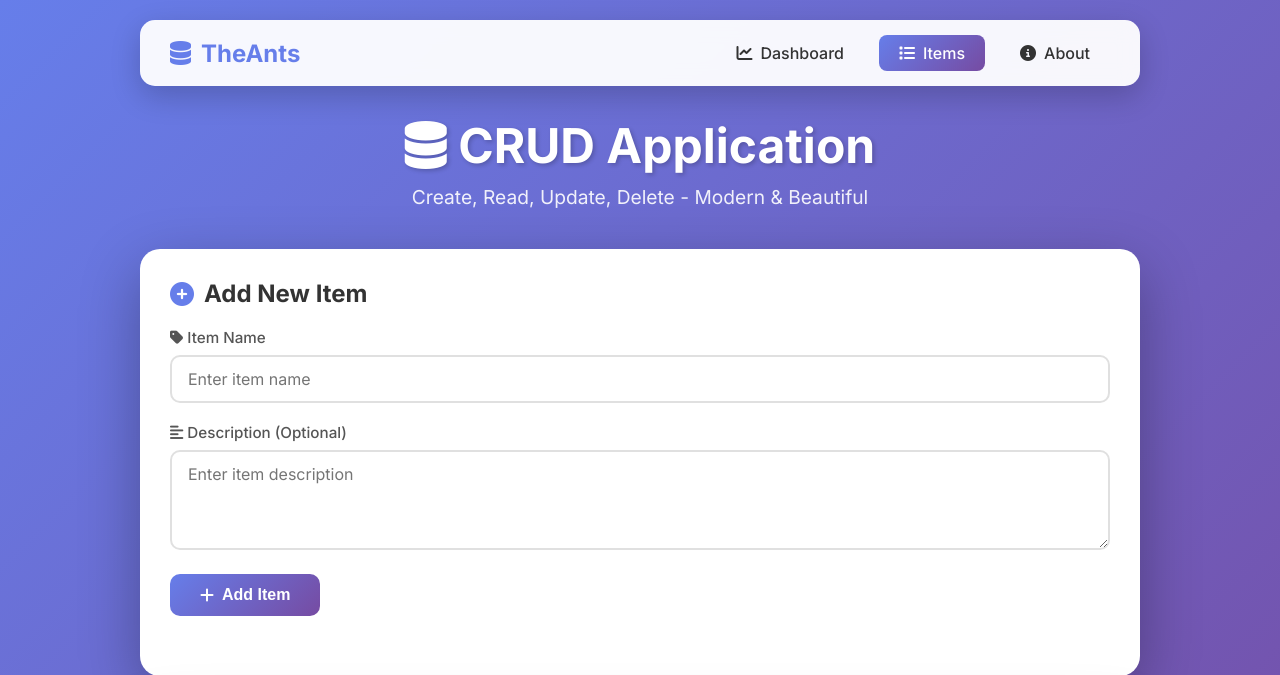
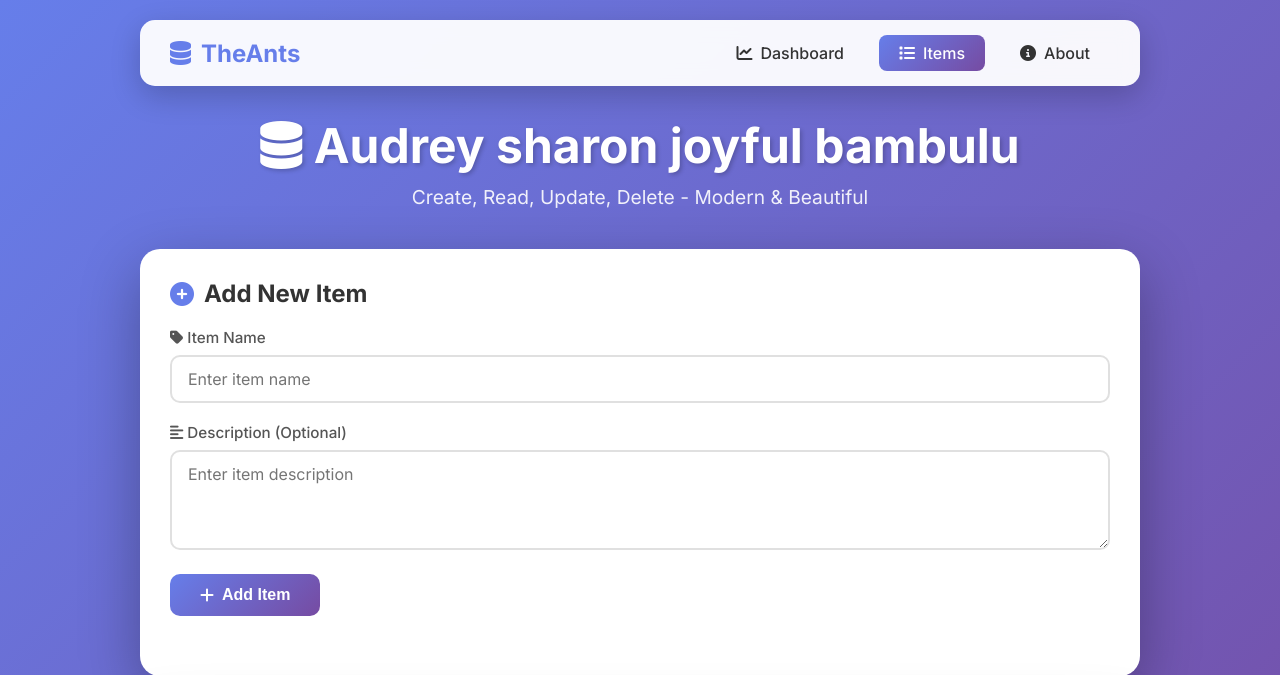
Before and after one commit to theantsgroupdo-wq/demo-jenkins, a Flask app: page / in a window 1280 px wide. Shown: the top 675 px of the page. Run offline with Flask 2, Linux system fonts and the light colour scheme; data comes from the database, SQL or seed files in the repository; both versions use the stored data as it was after the commit.

Commit message:
new commit

```diff
--- a/templates/index.html
+++ b/templates/index.html
@@ -400,7 +400,7 @@
 
   <div class="container">
     <div class="header">
-      <h1><i class="fas fa-database"></i> CRUD Application</h1>
+      <h1><i class="fas fa-database"></i> Audrey sharon joyful bambulu</h1>
       <p>Create, Read, Update, Delete - Modern & Beautiful</p>
     </div>
 
--- /dev/null
+++ b/test.py
@@ -0,0 +1 @@
+brb
```
Also changed, not shown: data.db (added).
